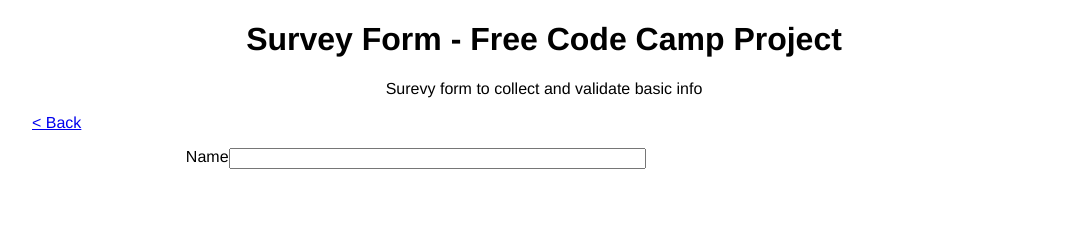
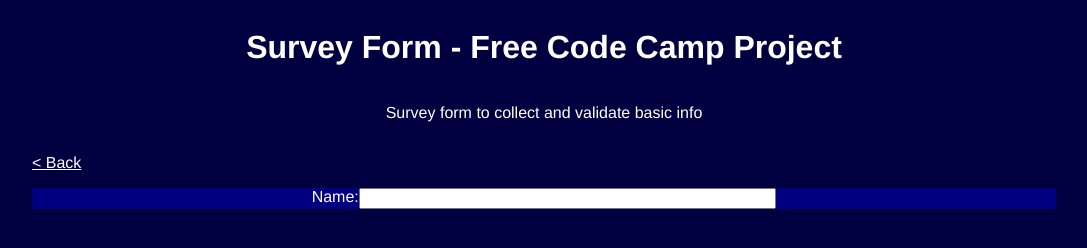
Before and after one commit to koray-eren/FCC-survey-form, a plain HTML site: page index.html in a window 1280 px wide. Shown: the whole page, without its empty margins (96-1183 px from the left). Drawn offline with Linux system fonts and the light colour scheme.

Commit message:
changed bg color, added body flexbox

```diff
--- a/index.html
+++ b/index.html
@@ -1,23 +1,37 @@
 <!DOCTYPE html>
 <style>
 body{
+    display: flex;
     font-family: Helvetica;
     text-align: center;
     margin-left: auto;
     margin-right: auto;
     max-width: 1300px;
+    background-color: rgb(0, 0, 65);
+    color:white;
+    flex-direction: column;
 }
 #back-button{
     text-align: left;
     margin-left: 10%;
+    color: white;
+}
+a{
+    color: white;
+}
+a:visited{
+    color: white;
 }
 input{
     width: 40%;
 }
 form{
+    justify-content: center;
     display: flex;
-    justify-content: center;
+    background-color: navy;
     width: 80%;
+    align-self: center;
+    margin: auto;
 }
 label{
     justify-content: flex-start;
@@ -31,10 +45,10 @@
     </head>
     <body>
         <h1 id=title> Survey Form - Free Code Camp Project</h1>
-        <p id=description>Surevy form to collect and validate basic info</p>
+        <p id=description>Survey form to collect and validate basic info</p>
         <p id="back-button"> <a href="https://koray-eren.github.io/"> < Back</a></p>
         <form action="" id="survey-form">
-            <label for="name">Name </label><br>
+            <label for="name">Name: </label><br>
             <input type="text" id="name">
         </form>
     </body>
```
